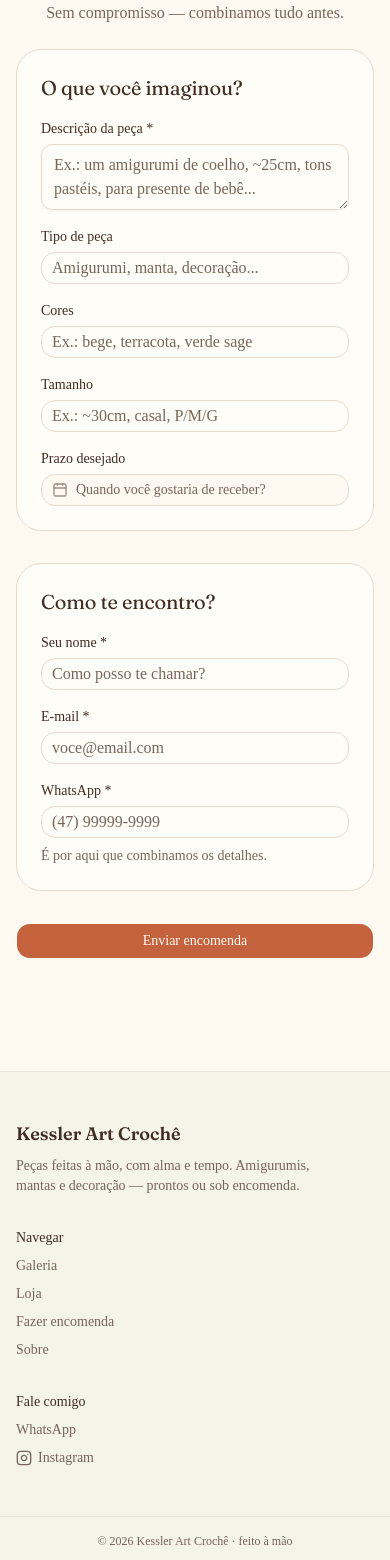
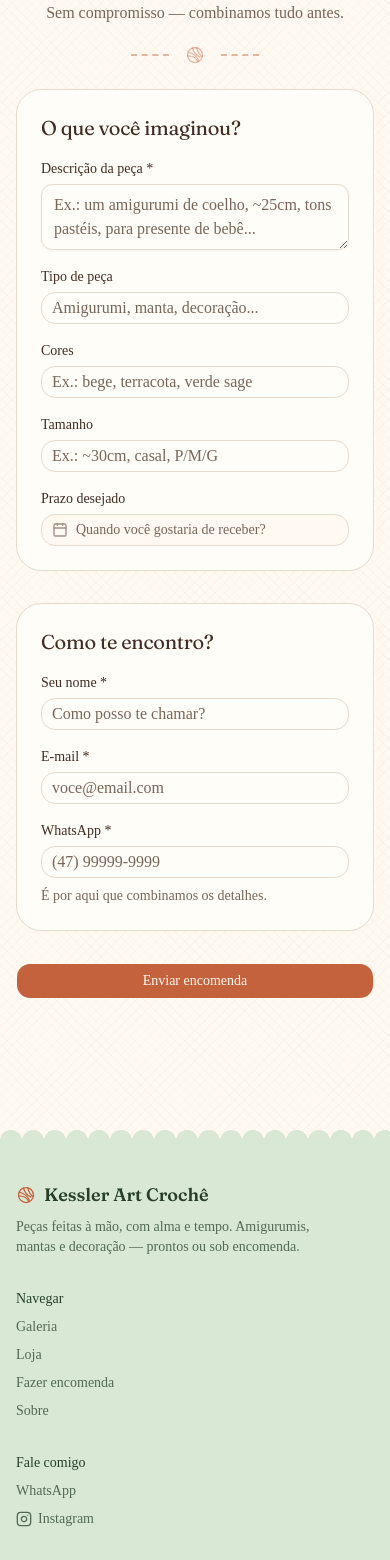
Before and after one commit to matheuscapraro-dev/kessler-art-ui, a Next.js app: page /encomendar in a window 390 px wide. Shown: the part 228-1788 px from the top of the page. Built offline with nearby package versions, Linux system fonts and the light colour scheme; no server answers.

Commit message:
feat: passada de design temático — textura têxtil, casquinha de crochê, motivos de novelo, hero orgânico, sombras quentes
Co-Authored-By: Claude Opus 4.8 <noreply@anthropic.com>

```diff
--- a/src/app/globals.css
+++ b/src/app/globals.css
@@ -143,12 +143,63 @@
   }
   body {
     @apply bg-background text-foreground;
+    /* Textura têxtil sutil (trama em xadrez bem leve) */
+    background-image:
+      repeating-linear-gradient(45deg, oklch(0.5 0.06 40 / 0.022) 0 1px, transparent 1px 7px),
+      repeating-linear-gradient(-45deg, oklch(0.5 0.06 40 / 0.022) 0 1px, transparent 1px 7px);
+    background-attachment: fixed;
   }
   html {
     @apply font-sans;
   }
   h1, h2, h3, h4, h5, h6 {
     font-family: var(--font-heading);
-    letter-spacing: -0.01em;
+    letter-spacing: -0.015em;
+  }
+  ::selection {
+    background: oklch(0.62 0.13 41 / 0.18);
   }
 }
+
+@layer components {
+  /* Sombras quentes e suaves (em vez do cinza padrão) */
+  .shadow-soft {
+    box-shadow: 0 1px 2px oklch(0.45 0.05 40 / 0.06), 0 10px 28px -14px oklch(0.45 0.08 40 / 0.20);
+  }
+  .shadow-soft-lg {
+    box-shadow: 0 2px 4px oklch(0.45 0.05 40 / 0.07), 0 22px 48px -18px oklch(0.45 0.08 40 / 0.26);
+  }
+
+  /* Formas orgânicas para imagens/destaques */
+  .blob {
+    border-radius: 63% 37% 54% 46% / 49% 56% 44% 51%;
+  }
+  .blob-2 {
+    border-radius: 42% 58% 43% 57% / 56% 42% 58% 44%;
+  }
+
+  /* Casquinha de crochê (borda em semicírculos) — aplique a cor via text-color */
+  .crochet-trim {
+    height: 14px;
+    background-color: currentColor;
+    -webkit-mask: radial-gradient(11px at 50% 14px, #000 98%, #0000 101%) 0 0 / 22px 100% repeat-x;
+    mask: radial-gradient(11px at 50% 14px, #000 98%, #0000 101%) 0 0 / 22px 100% repeat-x;
+  }
+
+  /* Linha de "pontos" (running stitch) */
+  .stitch-line {
+    border: none;
+    border-top: 2px dashed oklch(0.62 0.13 41 / 0.4);
+  }
+}
+
+@keyframes float-soft {
+  0%, 100% { transform: translateY(0); }
+  50% { transform: translateY(-10px); }
+}
+.animate-float {
+  animation: float-soft 7s ease-in-out infinite;
+}
+@media (prefers-reduced-motion: reduce) {
+  .animate-float { animation: none; }
+}
--- a/src/components/catalog/product-card.tsx
+++ b/src/components/catalog/product-card.tsx
@@ -1,6 +1,7 @@
 import Image from "next/image";
 import Link from "next/link";
 import { Badge } from "@/components/ui/badge";
+import { YarnBall } from "@/components/decor";
 import { formatFromPrice, formatPrice } from "@/lib/format";
 import { availabilityLabel, type ProductSummary } from "@/types/catalog";
 
@@ -13,27 +14,31 @@ export function ProductCard({ product }: { product: ProductSummary }) {
         : null;
 
   return (
-    <Link href={`/peca/${product.slug}`} className="group block">
-      <div className="relative aspect-[4/5] overflow-hidden rounded-2xl bg-muted">
+    <Link
+      href={`/peca/${product.slug}`}
+      className="group block rounded-3xl border border-border/60 bg-card p-2.5 shadow-soft transition-all duration-300 hover:-translate-y-1 hover:shadow-soft-lg"
+    >
+      <div className="relative aspect-[4/5] overflow-hidden rounded-[1.25rem] bg-muted">
         {product.coverImageUrl ? (
           <Image
             src={product.coverImageUrl}
             alt={product.name}
             fill
             sizes="(max-width: 640px) 50vw, (max-width: 1024px) 33vw, 25vw"
-            className="object-cover transition-transform duration-500 ease-out group-hover:scale-[1.04]"
+            className="object-cover transition-transform duration-500 ease-out group-hover:scale-[1.05]"
           />
         ) : (
-          <div className="flex h-full items-center justify-center text-sm text-muted-foreground">
-            sem foto
+          <div className="flex h-full flex-col items-center justify-center gap-1 text-muted-foreground/60">
+            <YarnBall className="size-8" />
+            <span className="text-xs">sem foto</span>
           </div>
         )}
-        <Badge variant="secondary" className="absolute left-3 top-3 shadow-sm">
+        <Badge variant="secondary" className="absolute left-2.5 top-2.5 rounded-full shadow-soft">
           {availabilityLabel[product.availability]}
         </Badge>
       </div>
 
-      <div className="mt-3 space-y-1">
+      <div className="space-y-0.5 px-1.5 pb-1 pt-3">
         <p className="text-[0.7rem] uppercase tracking-[0.18em] text-muted-foreground">
           {product.categoryName}
         </p>
--- /dev/null
+++ b/src/components/decor.tsx
@@ -0,0 +1,38 @@
+import { cn } from "@/lib/utils";
+
+/** Novelo de linha (motivo do tema). */
+export function YarnBall({ className }: { className?: string }) {
+  return (
+    <svg
+      viewBox="0 0 24 24"
+      fill="none"
+      stroke="currentColor"
+      strokeWidth="1.5"
+      strokeLinecap="round"
+      className={className}
+      aria-hidden="true"
+    >
+      <circle cx="12" cy="12" r="9" />
+      <path d="M5 9c4 1 9 5 11 9" />
+      <path d="M3.6 13c5 0 10 3 12 7" />
+      <path d="M9 3.6c1 4 5 9 9 11" />
+      <path d="M14 3.1c1 5 4 9 7 11" />
+    </svg>
+  );
+}
+
+/** Casquinha de crochê — borda em semicírculos. Cor via classe text-*. */
+export function CrochetTrim({ className }: { className?: string }) {
+  return <div aria-hidden className={cn("crochet-trim w-full", className)} />;
+}
+
+/** Divisor decorativo: pontos tracejados com um novelo no centro. */
+export function StitchDivider({ className }: { className?: string }) {
+  return (
+    <div className={cn("flex items-center gap-4 text-primary/45", className)} aria-hidden>
+      <span className="h-0 flex-1 border-t-2 border-dashed border-current" />
+      <YarnBall className="size-5 shrink-0" />
+      <span className="h-0 flex-1 border-t-2 border-dashed border-current" />
+    </div>
+  );
+}
--- a/src/components/layout/page-header.tsx
+++ b/src/components/layout/page-header.tsx
@@ -1,3 +1,5 @@
+import { StitchDivider } from "@/components/decor";
+
 export function PageHeader({
   title,
   subtitle,
@@ -11,6 +13,9 @@ export function PageHeader({
       {subtitle && (
         <p className="mx-auto mt-3 max-w-xl text-muted-foreground text-pretty">{subtitle}</p>
       )}
+      <div className="mx-auto mt-5 w-32">
+        <StitchDivider />
+      </div>
     </div>
   );
 }
--- a/src/components/layout/site-footer.tsx
+++ b/src/components/layout/site-footer.tsx
@@ -1,5 +1,6 @@
 import Link from "next/link";
-import { config, whatsappLink } from "@/lib/config";
+import { whatsappLink } from "@/lib/config";
+import { CrochetTrim, YarnBall } from "@/components/decor";
 
 function InstagramIcon({ className }: { className?: string }) {
   return (
@@ -13,31 +14,37 @@ function InstagramIcon({ className }: { className?: string }) {
 
 export function SiteFooter() {
   return (
-    <footer className="mt-16 border-t border-border/60 bg-secondary/30">
-      <div className="mx-auto grid max-w-6xl gap-8 px-4 py-12 sm:grid-cols-2 md:grid-cols-3">
+    <footer className="mt-20">
+      {/* casquinha de crochê */}
+      <CrochetTrim className="text-secondary" />
+
+      <div className="bg-secondary text-secondary-foreground">
+        <div className="mx-auto grid max-w-6xl gap-8 px-4 pb-12 pt-10 sm:grid-cols-2 md:grid-cols-3">
           <div>
-          <p className="font-heading text-lg font-semibold">Kessler Art Crochê</p>
-          <p className="mt-2 max-w-xs text-sm text-muted-foreground">
+            <p className="flex items-center gap-2 font-heading text-lg font-semibold">
+              <YarnBall className="size-5 text-primary" /> Kessler Art Crochê
+            </p>
+            <p className="mt-2 max-w-xs text-sm text-secondary-foreground/75">
               Peças feitas à mão, com alma e tempo. Amigurumis, mantas e decoração —
               prontos ou sob encomenda.
             </p>
           </div>
 
           <nav className="flex flex-col gap-2 text-sm">
-          <span className="font-medium text-foreground">Navegar</span>
-          <Link href="/galeria" className="text-muted-foreground hover:text-foreground">Galeria</Link>
-          <Link href="/loja" className="text-muted-foreground hover:text-foreground">Loja</Link>
-          <Link href="/encomendar" className="text-muted-foreground hover:text-foreground">Fazer encomenda</Link>
-          <Link href="/sobre" className="text-muted-foreground hover:text-foreground">Sobre</Link>
+            <span className="font-medium">Navegar</span>
+            <Link href="/galeria" className="text-secondary-foreground/75 hover:text-secondary-foreground">Galeria</Link>
+            <Link href="/loja" className="text-secondary-foreground/75 hover:text-secondary-foreground">Loja</Link>
+            <Link href="/encomendar" className="text-secondary-foreground/75 hover:text-secondary-foreground">Fazer encomenda</Link>
+            <Link href="/sobre" className="text-secondary-foreground/75 hover:text-secondary-foreground">Sobre</Link>
           </nav>
 
           <div className="flex flex-col gap-2 text-sm">
-          <span className="font-medium text-foreground">Fale comigo</span>
+            <span className="font-medium">Fale comigo</span>
             <a
               href={whatsappLink("Olá! Vim pelo site e gostaria de saber mais.")}
               target="_blank"
               rel="noopener noreferrer"
-            className="text-muted-foreground hover:text-foreground"
+              className="text-secondary-foreground/75 hover:text-secondary-foreground"
             >
               WhatsApp
             </a>
@@ -45,15 +52,16 @@ export function SiteFooter() {
               href="https://instagram.com"
               target="_blank"
               rel="noopener noreferrer"
-            className="inline-flex items-center gap-1.5 text-muted-foreground hover:text-foreground"
+              className="inline-flex items-center gap-1.5 text-secondary-foreground/75 hover:text-secondary-foreground"
             >
               <InstagramIcon className="size-4" /> Instagram
             </a>
           </div>
         </div>
 
-      <div className="border-t border-border/60 py-4 text-center text-xs text-muted-foreground">
-        © {new Date().getFullYear()} Kessler Art Crochê · feito à mão {config.whatsapp ? "" : ""}
+        <div className="border-t border-foreground/10 py-4 text-center text-xs text-secondary-foreground/60">
+          © {new Date().getFullYear()} Kessler Art Crochê · feito à mão com 🧶
+        </div>
       </div>
     </footer>
   );
--- a/src/components/layout/site-header.tsx
+++ b/src/components/layout/site-header.tsx
@@ -6,6 +6,7 @@ import { Menu, ShoppingBag } from "lucide-react";
 import { cn } from "@/lib/utils";
 import { Button } from "@/components/ui/button";
 import { useCart } from "@/components/cart/cart-provider";
+import { YarnBall } from "@/components/decor";
 import {
   Sheet,
   SheetContent,
@@ -29,12 +30,15 @@ export function SiteHeader() {
   return (
     <header className="sticky top-0 z-40 border-b border-border/60 bg-background/85 backdrop-blur supports-[backdrop-filter]:bg-background/70">
       <div className="mx-auto flex h-16 max-w-6xl items-center justify-between gap-4 px-4">
-        <Link href="/" className="flex flex-col leading-none">
-          <span className="font-heading text-xl font-semibold tracking-tight text-foreground">
-            Kessler
-          </span>
-          <span className="text-[0.7rem] uppercase tracking-[0.25em] text-muted-foreground">
-            art crochê
+        <Link href="/" className="flex items-center gap-2">
+          <YarnBall className="size-7 shrink-0 text-primary" />
+          <span className="flex flex-col leading-none">
+            <span className="font-heading text-xl font-semibold tracking-tight text-foreground">
+              Kessler
+            </span>
+            <span className="text-[0.7rem] uppercase tracking-[0.25em] text-muted-foreground">
+              art crochê
+            </span>
           </span>
         </Link>
 
```
Also changed, not shown: src/app/(public)/page.tsx (+45 -27 lines). Lines whose indentation alone changed are shown as unchanged.
